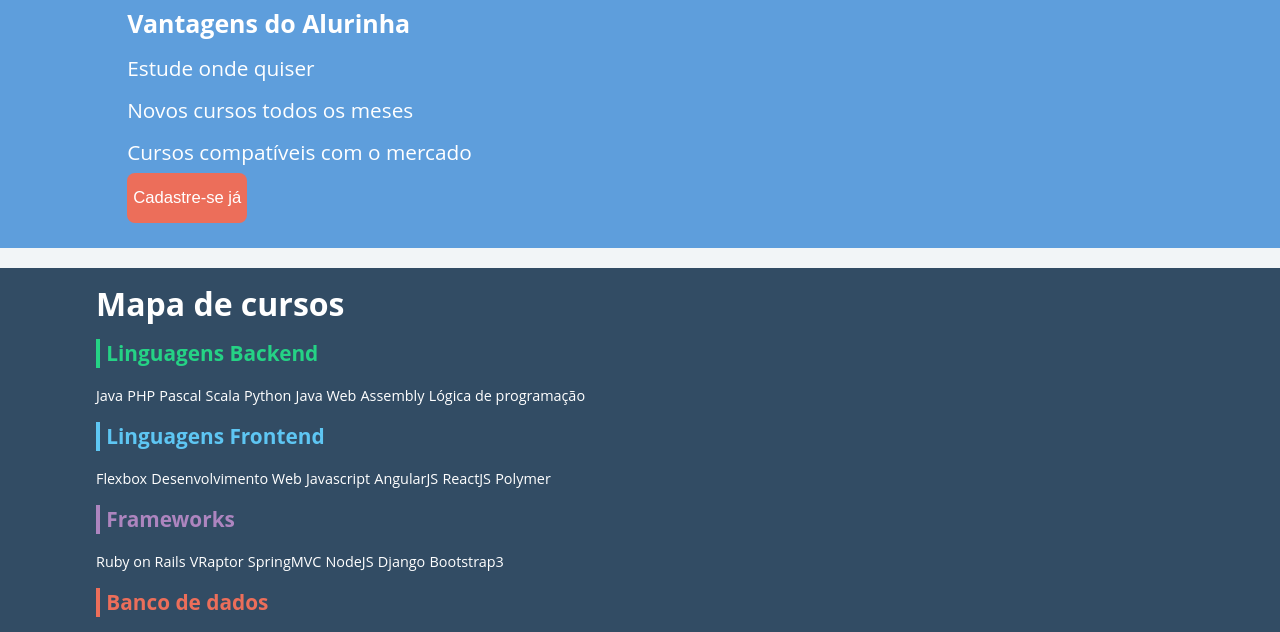
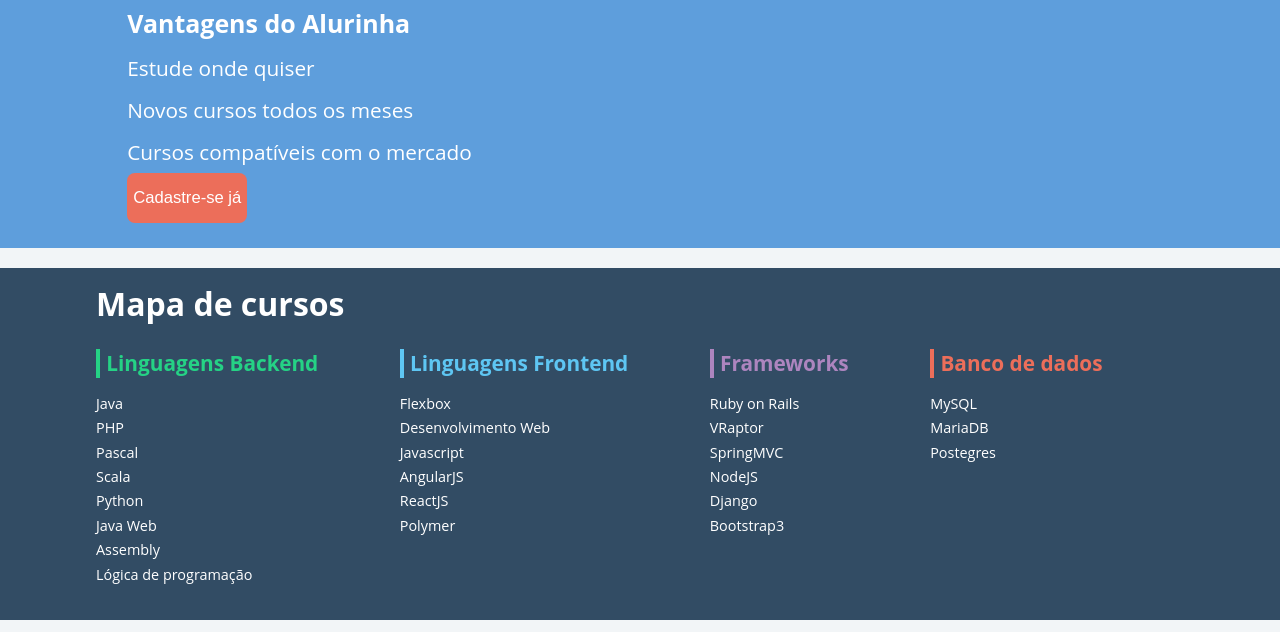
Before and after one commit to Bruno-rd-77/Posicionamento_flex, a plain HTML site: page index.html in a window 1280 px wide. Shown: the part 2549-3181 px from the top of the page. Drawn offline with Linux system fonts and the light colour scheme.

Commit message:
posicionando os itens da parte mapa de cursos com display flex

```diff
--- a/css/flexbox.css
+++ b/css/flexbox.css
@@ -28,3 +28,11 @@
 .rodapePrincipal-contatoForm-fieldset{
     display: flex;
 }
+
+.rodapePrincipal-navMap-list{
+    display: flex;
+    /* flex-direction: column;
+    flex-wrap: wrap; */
+    flex-flow: column wrap;
+    height: 260px;
+}
```
